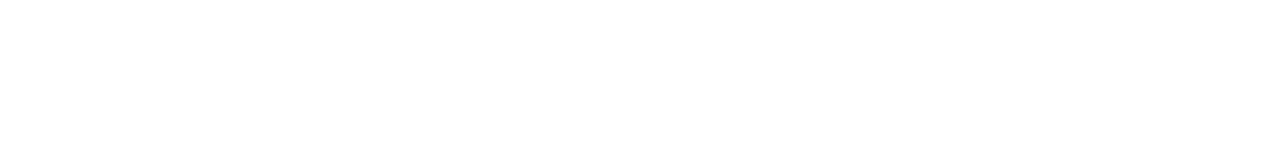
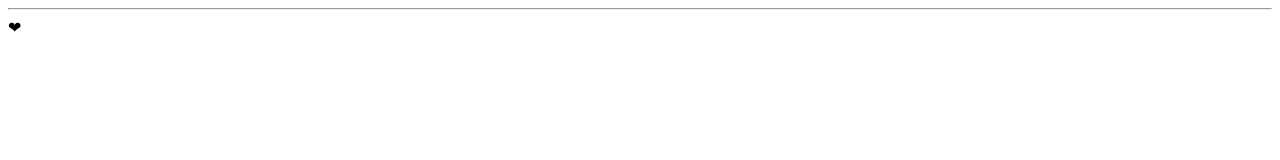
Before and after one commit to Tammy4572/css-demo-circle-icon, a plain HTML site: page index.html in a window 1280 px wide. Drawn offline with Linux system fonts and the light colour scheme.

Commit message:
adding html for circle icon demo

```diff
--- a/index.html
+++ b/index.html
@@ -5,6 +5,10 @@
     <title>Circle icon demo</title>
   </head>
   <body>
+    <div class="center-icon-on-line">
+      <hr class="line">
+      <span>&#10084;</span>
 
+    </div>
   </body>
 </html>
```
